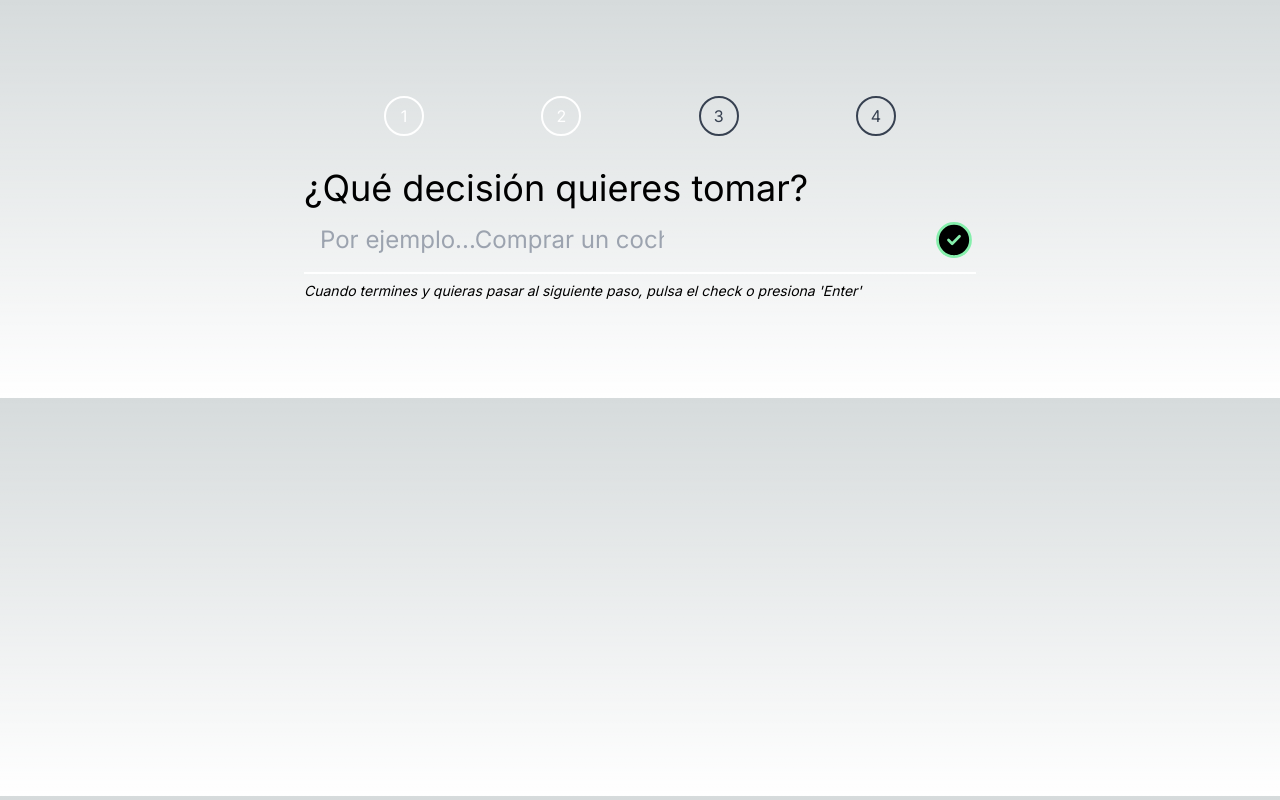
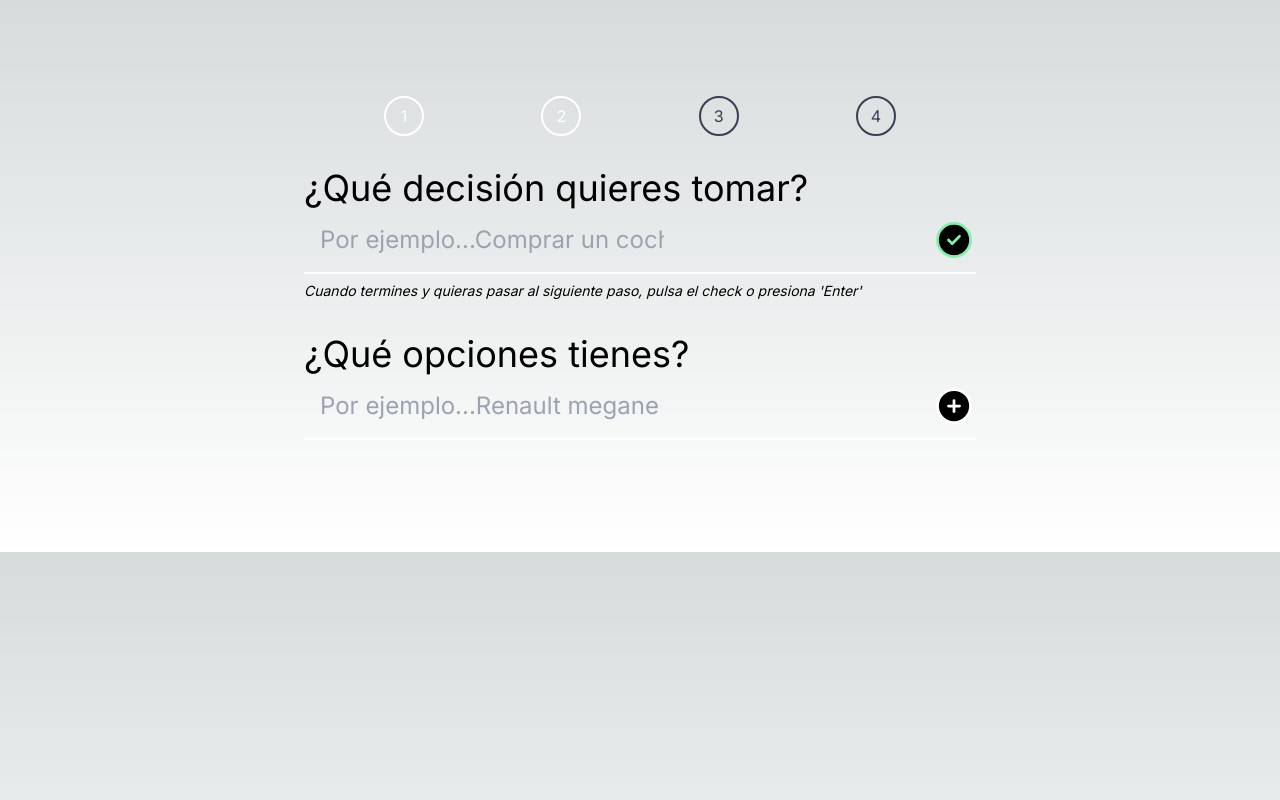
Before and after one commit to HEVpro/simplifyr, a Next.js app: page / in a window 1280 px wide. Both pictures are taken after a click on the button 954 px from the left and 240 px from the top of the page. Built offline with nearby package versions, Linux system fonts and the light colour scheme.

Commit message:
Add options section

```diff
--- a/app/page.tsx
+++ b/app/page.tsx
@@ -1,10 +1,10 @@
 "use client";
 import { ChangeEvent, useEffect, useState } from "react";
-import { Input } from "@/components/input";
 import clsx from "clsx";
+import Decision from "../components/Decision";
 
 interface OptionsProps {
-  option: string;
+  label: string;
   pros: { description: string; punt: string }[];
   cons: { description: string; punt: string }[];
 }
@@ -18,7 +18,7 @@ const initialOptionsNumber = (count: number): OptionsProps[] => {
   const initialOptions: OptionsProps[] = [];
   for (let i = 0; i < count; i++) {
     initialOptions.push({
-      option: "",
+      label: "",
       pros: Array(3).fill({ description: "", punt: "" }),
       cons: Array(3).fill({ description: "", punt: "" }),
     });
@@ -28,15 +28,26 @@ const initialOptionsNumber = (count: number): OptionsProps[] => {
 
 export default function Home() {
   const initialOptions = initialOptionsNumber(3);
-  const [currentStep, setCurrentSte] = useState<number>(1);
-  const [decision, setDecision] = useState<string>("");
-  const [options, setOptions] = useState<OptionsProps[]>(initialOptions);
+  const [currentStep, setCurrentSte] = useState(1);
+  const [currentOption, setCurrentOption] = useState("");
+  const [options, setOptions] = useState<OptionsProps[]>([]);
 
   const handleAddOption = (e: any) => {
     if (e.key === "Enter") {
-      setCurrentSte(2);
+      addOption();
+      // TODO: ADD ERROR MESSAGE MAX 3 OPTIONS
     }
   };
+  function addOption() {
+    if (options.length < 3) {
+      setOptions((prev) => [
+        ...prev,
+        { label: currentOption, pros: [], cons: [] },
+      ]);
+      setCurrentOption("");
+    }
+  }
+
   return (
     <div className={"max-w-4xl mx-auto py-24"}>
       <div className="max-w-lg mx-auto mb-8 flex items-center justify-between">
@@ -57,26 +68,28 @@ export default function Home() {
           );
         })}
       </div>
-
-      <div className="max-w-2xl mx-auto">
+      <Decision currentStep={currentStep} setCurrentSte={setCurrentSte} />
+      {currentStep > 1 && (
+        <div className="max-w-2xl mx-auto mt-8">
           <label htmlFor="decision" className="text-4xl">
-          ¿Qué decisión quieres tomar?
+            ¿Qué opciones tienes?
           </label>
           <div className="flex items-center justify-between border-b-2 border-white mb-1">
+            {/* TODO: ADD STYLE WHEN DISABLED */}
             <input
-            disabled={currentStep > 1}
+              disabled={options.length >= 3}
               type="text"
               id="decision"
               name="decision"
-            placeholder="Por ejemplo...Comprar un coche"
-            onChange={(e) => setDecision(e.target.value)}
+              placeholder="Por ejemplo...Renault megane"
+              value={currentOption}
+              onChange={(e) => setCurrentOption(e.target.value)}
               onKeyDown={(e) => handleAddOption(e)}
-            className={clsx("py-4 border-0 bg-transparent text-2xl placeholder:pl-2 pl-2 focus:outline-none focus:border-none",
-                currentStep > 1 ? "text-green-300" : "text-white"
+              className={clsx(
+                "py-4 border-0 bg-transparent text-2xl placeholder:pl-2 pl-2 focus:outline-none focus:border-none text-white"
               )}
             />
-          <button onClick={() => setCurrentSte(2)}>
-            <svg
+            {/* <svg
               xmlns="http://www.w3.org/2000/svg"
               className={clsx(
                 "icon icon-tabler icon-tabler-circle-check hover:scale-110 transition ",
@@ -92,14 +105,62 @@ export default function Home() {
               <path stroke="none" d="M0 0h24v24H0z" fill="none" />
               <path d="M12 12m-9 0a9 9 0 1 0 18 0a9 9 0 1 0 -18 0" />
               <path d="M9 12l2 2l4 -4" />
+            </svg> */}
+            <button onClick={() => addOption()}>
+              <svg
+                xmlns="http://www.w3.org/2000/svg"
+                className={clsx(
+                  "icon icon-tabler icon-tabler-circle-plus stroke-white"
+                )}
+                width="44"
+                height="44"
+                viewBox="0 0 24 24"
+                stroke-width="1.5"
+                stroke-linecap="round"
+                stroke-linejoin="round"
+              >
+                <path stroke="none" d="M0 0h24v24H0z" fill="none" />
+                <path d="M3 12a9 9 0 1 0 18 0a9 9 0 0 0 -18 0" />
+                <path d="M9 12h6" />
+                <path d="M12 9v6" />
               </svg>
             </button>
           </div>
-        <span className="italic text-sm">
-          Cuando termines y quieras pasar al siguiente paso, pulsa el check o
-          presiona 'Enter'
-        </span>
+          <div className="mt-4 flex flex-col gap-y-2">
+            {options.map((option, idx) => {
+              return (
+                <div className="w-full bg-gray-700 rounded-md shadow-sm shadow-gray-700 py-1.5 flex items-center justify-between px-2">
+                  <span>{option.label}</span>
+                  <button
+                    onClick={() => {
+                      setOptions((prev) => {
+                        const newOptions = [...prev];
+                        newOptions.splice(idx, 1);
+                        return newOptions;
+                      });
+                    }}
+                  >
+                    <svg
+                      xmlns="http://www.w3.org/2000/svg"
+                      className={clsx(
+                        "icon icon-tabler icon-tabler-circle-plus stroke-red-500 w-7 h-7 fill-gray-700"
+                      )}
+                      viewBox="0 0 24 24"
+                      stroke-width="1.5"
+                      stroke-linecap="round"
+                      stroke-linejoin="round"
+                    >
+                      <path stroke="none" d="M0 0h24v24H0z" fill="none" />
+                      <path d="M12 12m-9 0a9 9 0 1 0 18 0a9 9 0 1 0 -18 0" />
+                      <path d="M9 12l6 0" />
+                    </svg>
+                  </button>
                 </div>
+              );
+            })}
+          </div>
+        </div>
+      )}
     </div>
   );
 }
--- /dev/null
+++ b/components/Decision.tsx
@@ -0,0 +1,64 @@
+import clsx from "clsx";
+import { useState } from "react";
+
+type DecisionProps = {
+  currentStep: number;
+  setCurrentSte: (value: number) => void;
+};
+const Decision = ({ currentStep, setCurrentSte }: DecisionProps) => {
+  const [decision, setDecision] = useState("");
+
+  const handleDecision = (e: any) => {
+    if (e.key === "Enter") {
+      setCurrentSte(2);
+    }
+  };
+
+  return (
+    <div className="max-w-2xl mx-auto">
+      <label htmlFor="decision" className="text-4xl">
+        ¿Qué decisión quieres tomar?
+      </label>
+      <div className="flex items-center justify-between border-b-2 border-white mb-1">
+        <input
+          disabled={currentStep > 1}
+          type="text"
+          id="decision"
+          name="decision"
+          placeholder="Por ejemplo...Comprar un coche"
+          value={decision}
+          onChange={(e) => setDecision(e.target.value)}
+          onKeyDown={(e) => handleDecision(e)}
+          className={clsx(
+            "py-4 border-0 bg-transparent text-2xl placeholder:pl-2 pl-2 focus:outline-none focus:border-none",
+            currentStep > 1 ? "text-green-300" : "text-white"
+          )}
+        />
+        <button onClick={() => setCurrentSte(2)}>
+          <svg
+            xmlns="http://www.w3.org/2000/svg"
+            className={clsx(
+              "icon icon-tabler icon-tabler-circle-check hover:scale-110 transition ",
+              currentStep > 1 ? "stroke-green-300" : "stroke-white"
+            )}
+            width="44"
+            height="44"
+            viewBox="0 0 24 24"
+            strokeWidth="1.5"
+            strokeLinecap="round"
+            strokeLinejoin="round"
+          >
+            <path stroke="none" d="M0 0h24v24H0z" fill="none" />
+            <path d="M12 12m-9 0a9 9 0 1 0 18 0a9 9 0 1 0 -18 0" />
+            <path d="M9 12l2 2l4 -4" />
+          </svg>
+        </button>
+      </div>
+      <span className="italic text-sm">
+        Cuando termines y quieras pasar al siguiente paso, pulsa el check o
+        presiona 'Enter'
+      </span>
+    </div>
+  );
+};
+export default Decision;
--- a/package.json
+++ b/package.json
@@ -13,7 +13,6 @@
     "@types/react": "18.2.21",
     "@types/react-dom": "18.2.7",
     "autoprefixer": "10.4.15",
-    "classnames": "^2.3.2",
     "clsx": "^2.0.0",
     "eslint": "8.47.0",
     "eslint-config-next": "13.4.19",
```
Also changed, not shown: 1 other file (tests, documents, lock files or other folders). Lines whose indentation alone changed are shown as unchanged.
